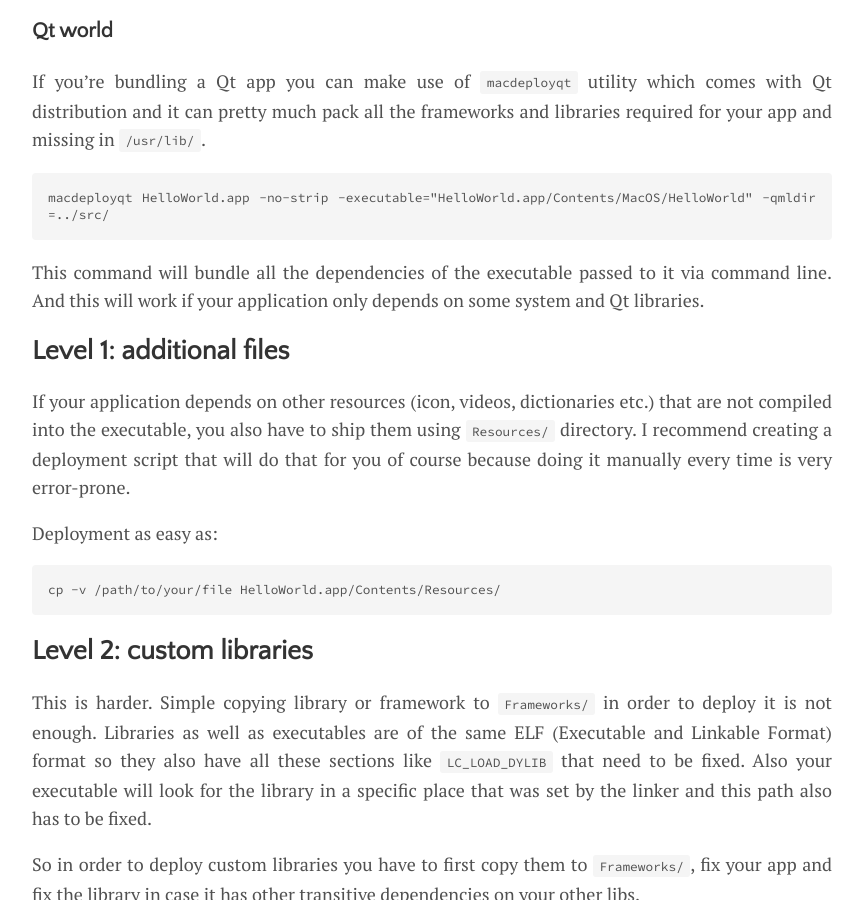
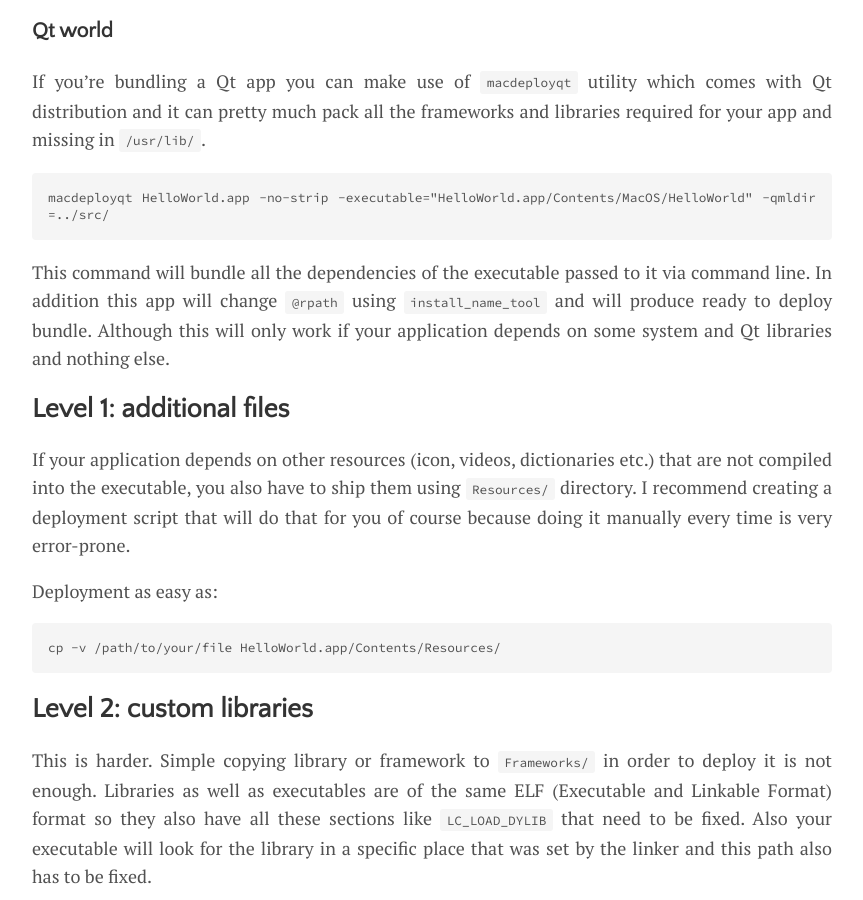
Before and after one commit to ribtoks/code-jamming, a Jekyll site: the page built from _posts/2018-06-09-deploy-to-macos.md, in a window 1280 px wide and 900 px high, scrolled down 2462 px. Shown: the whole window, without its empty margins (208-1071 px from the left). Built offline with Jekyll 4.4.1, drawn with Linux system fonts in a browser that asks for light colours; nearby versions of some CDN libraries; comment, search, counter and statistics services are not loaded.

Commit message:
Update macdeployqt passage

```diff
--- a/_posts/2018-06-09-deploy-to-macos.md
+++ b/_posts/2018-06-09-deploy-to-macos.md
@@ -66,7 +66,7 @@
 
     macdeployqt HelloWorld.app -no-strip -executable="HelloWorld.app/Contents/MacOS/HelloWorld" -qmldir=../src/
 
-This command will bundle all the dependencies of the executable passed to it via command line. And this will work if your application only depends on some system and Qt libraries.
+This command will bundle all the dependencies of the executable passed to it via command line. In addition this app will change `@rpath` using `install_name_tool` and will produce ready to deploy bundle. Although this will only work if your application depends on some system and Qt libraries and nothing else.
 
 ## Level 1: additional files
 
```
